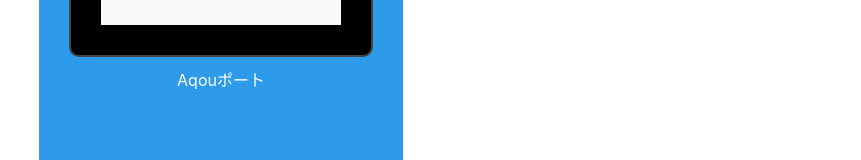
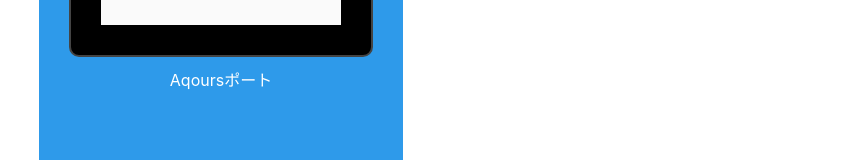
Before and after one commit to TatsuyaYamamoto/replica-ticket, a Next.js app: page / in a window 1280 px wide. Shown: the part 283-443 px from the top of the page, without its empty margins (419-1280 px from the left). Built offline with nearby package versions, Linux system fonts and the light colour scheme.

Commit message:
chore: edit share resource

```diff
--- a/pages/index.js
+++ b/pages/index.js
@@ -52,7 +52,7 @@
         <meta property="og:url" content="https://replica-ticket.web.app/" />
         <meta
           property="og:image"
-          content="https://replica-ticket.web.app/images/ogp.jpg"
+          content="https://replica-ticket.web.app/images/ogp.jpg?v=2"
         />
         <meta property="og:description" content={description} />
         <meta name="twitter:card" content="summary_large_image" />
--- a/src/components/ResultOverlay.tsx
+++ b/src/components/ResultOverlay.tsx
@@ -55,7 +55,7 @@
     const t = encodeURIComponent(
       `座席「${text}」のチケットを発券しました！
 
-「Aqours Back In 5th LoveLive! ～Next SPARKLING!!～」に向けて、レプリカチケットの発券しよう！
+「Aqours Back In 5th LoveLive! ～Next SPARKLING!!～」に向けて、レプリカチケットを発券しよう！
 
 `
     );
--- a/src/components/TicketingMachine.tsx
+++ b/src/components/TicketingMachine.tsx
@@ -86,7 +86,7 @@
             color: white;
           `}
         >
-          Aqouポート
+          Aqoursポート
         </span>
       </div>
     </div>
```
Also changed, not shown: public/images/ogp.jpg.
